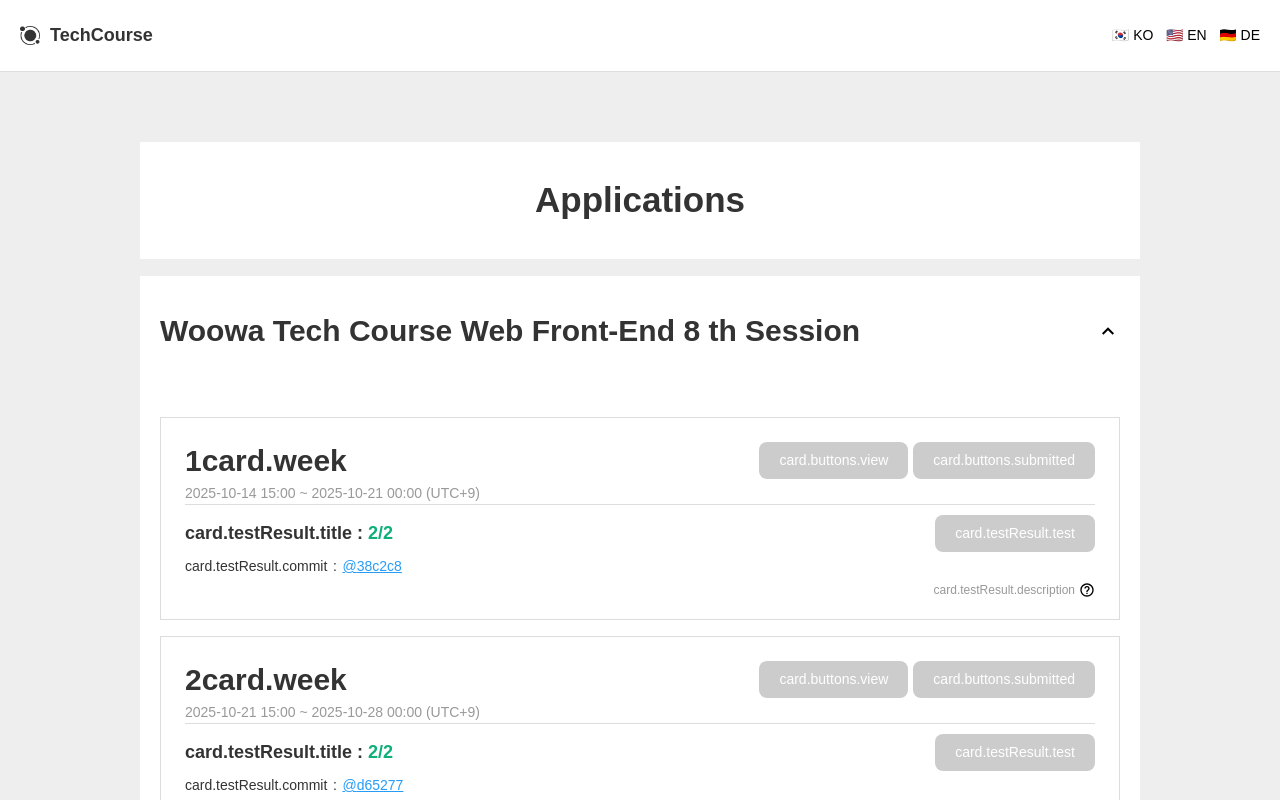
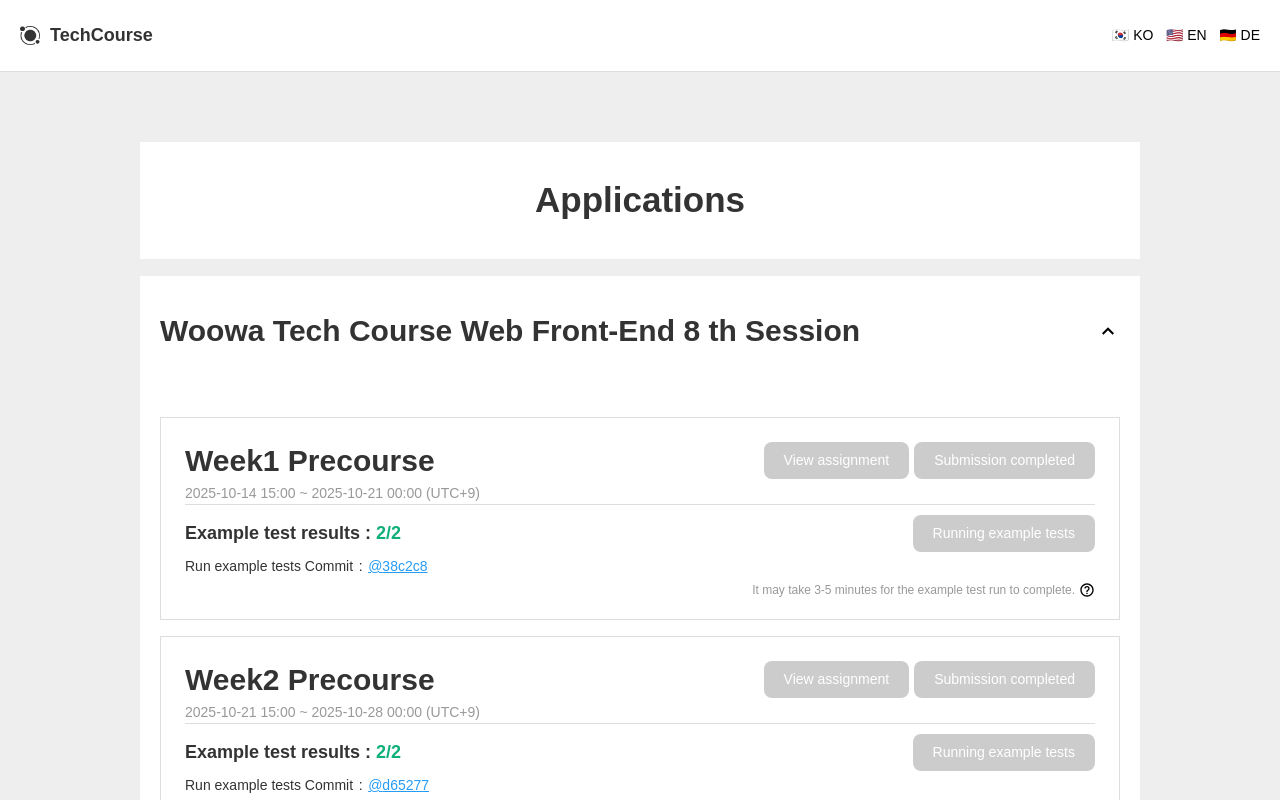
Before and after one commit to hamxxn/open-mission, a Next.js app in the folder apps/web/: page /en in a window 1280 px wide. Both pictures are taken after a click on the button 1108 px from the left and 330 px from the top of the page. Shown: the top 800 px of the page. Built offline with nearby package versions, Linux system fonts and the light colour scheme.

Commit message:
feat(message): 번역 시트 다운로드

```diff
--- a/apps/web/app/components/mission-card/components/MissionInfo.tsx
+++ b/apps/web/app/components/mission-card/components/MissionInfo.tsx
@@ -1,4 +1,4 @@
-import { useTranslations } from "next-intl";
+import { useLocale, useTranslations } from "next-intl";
 import { useRouter } from "@i18n/navigation";
 
 import { Mission } from "@type/mission";
@@ -27,6 +27,8 @@
 }: MissionInfoProps) {
   const t = useTranslations("card");
   const router = useRouter();
+  const locale = useLocale();
+  const isKorean = locale === "ko";
   const isNotReady = submissionStartDateTime > new Date();
   const isNotSubmittable = status !== "OPEN" && status !== "SUBMITTABLE";
   const isSubmitDisabled = submitted || isNotReady || isNotSubmittable;
@@ -45,8 +47,9 @@
     <header className="flex flex-col">
       <div className="flex justify-between">
         <h3 className="text-gray-900 ko-text-head2">
-          {week}
-          {t("week")}
+          {isKorean
+            ? `${week} ${t("week")} ${t("precourse")}`
+            : `${t("week")}${week} ${t("precourse")}`}
         </h3>
         <div className="flex items-center gap-2">
           <Button
--- a/apps/web/messages/de.json
+++ b/apps/web/messages/de.json
@@ -1,11 +1,41 @@
 {
+  "applications": {
+    "generation": ". Sitzung",
+    "techcourse": "Woowa Tech Course",
+    "title": "Applications",
+    "web": "Web Front-End"
+  },
+  "card": {
+    "buttons": {
+      "ready": "Vorbereitung",
+      "submit": "Einreichen",
+      "submitted": "Einreichung abgeschlossen",
+      "test": "Ausführen von Beispieltests",
+      "view": "Aufgabe anzeigen"
+    },
+    "precourse": "Precourse",
+    "testResult": {
+      "commit": "Beispieltests ausführen Commit",
+      "description": "Der Beispieltestlauf kann 3-5 Minuten dauern.",
+      "modal": {
+        "info1": "Die Ergebnisse von Stichprobentests korrelieren nicht mit den tatsächlichen Testergebnissen.",
+        "info2": "Sie müssen Ihre Aufgabe einreichen, um die Beispieltests ausführen zu können.",
+        "info3": "Nach Ablauf der Abgabefrist können Sie die Beispieltests nicht mehr ausführen.",
+        "info4": "Ihre Einreichung wird anhand Ihres Pull Requests bewertet, auch wenn Sie keine Beispieltests ausführen."
+      },
+      "test": "Ausführen von Beispieltests",
+      "title": "Beispielhafte Testergebnisse"
+    },
+    "week": "Woche"
+  },
   "header": {
     "title": "TechCourse"
   },
-  "applications": {
-    "title": "Applications",
-    "techcourse": "Woowa Tech Course",
-    "web": "Web Front-End",
-    "generation": ". Sitzung"
+  "mission": {
+    "buttons": {
+      "back": "Geh zurück",
+      "ready": "Vorbereitung",
+      "submit": "Einreichen"
+    }
   }
 }
--- a/apps/web/messages/en.json
+++ b/apps/web/messages/en.json
@@ -1,12 +1,41 @@
 {
+  "applications": {
+    "generation": "th Session",
+    "techcourse": "Woowa Tech Course",
+    "title": "Applications",
+    "web": "Web Front-End"
+  },
+  "card": {
+    "buttons": {
+      "ready": "Preparing",
+      "submit": "Submit",
+      "submitted": "Submission completed",
+      "test": "Running example tests",
+      "view": "View assignment"
+    },
+    "precourse": "Precourse",
+    "testResult": {
+      "commit": "Run example tests Commit",
+      "description": "It may take 3-5 minutes for the example test run to complete.",
+      "modal": {
+        "info1": "Sample test results do not correlate with actual scoring results.",
+        "info2": "You must submit your assignment to run the example tests.",
+        "info3": "You will not be able to run the example tests after the submission deadline.",
+        "info4": "Your submission will be graded based on your pull request, even if you don't run any example tests."
+      },
+      "test": "Running example tests",
+      "title": "Example test results"
+    },
+    "week": "Week"
+  },
   "header": {
     "title": "TechCourse"
   },
-
-  "applications": {
-    "title": "Applications",
-    "techcourse": "Woowa Tech Course",
-    "web": "Web Front-End",
-    "generation": "th Session"
+  "mission": {
+    "buttons": {
+      "back": "Go back",
+      "ready": "Preparing",
+      "submit": "Submit"
+    }
   }
 }
--- a/apps/web/messages/ko.json
+++ b/apps/web/messages/ko.json
@@ -5,35 +5,37 @@
     "title": "내 지원서",
     "web": "웹 프론트엔드"
   },
-  "header": {
-    "title": "테크코스"
-  },
   "card": {
-    "week": "주 차 프리코스",
     "buttons": {
-      "view": "과제보기",
+      "ready": "준비 중",
       "submit": "제출하기",
       "submitted": "제출완료",
-      "ready": "준비중"
+      "test": "예제 테스트 실행",
+      "view": "과제보기"
     },
+    "precourse": "프리코스",
     "testResult": {
-      "title": "예제 테스트 결과",
-      "description": "예제 테스트 실행이 완료되는 데 3~5분 정도 소요될 수 있습니다",
-      "test": "예제 테스트 실행",
       "commit": "예제 테스트 실행 Commit",
+      "description": "예제 테스트 실행이 완료되는 데 3~5분 정도 소요될 수 있습니다.",
       "modal": {
         "info1": "예제 테스트 결과는 실제 채점 결과와 관련이 없습니다.",
         "info2": "예제 테스트를 실행하려면 과제 제출물을 제출해야 합니다.",
         "info3": "제출 마감일이 지난 후에는 예제 테스트를 실행할 수 없습니다.",
         "info4": "예제 테스트를 실행하지 않더라도 제출한 풀 리퀘스트를 기준으로 채점이 이루어집니다."
-      }
-    }
+      },
+      "test": "예제 테스트 실행",
+      "title": "예제 테스트 결과"
+    },
+    "week": "주차"
+  },
+  "header": {
+    "title": "테크코스"
   },
   "mission": {
     "buttons": {
       "back": "뒤로가기",
-      "submit": "제출하기",
-      "ready": "준비 중"
+      "ready": "준비 중",
+      "submit": "제출하기"
     }
   }
 }
```
